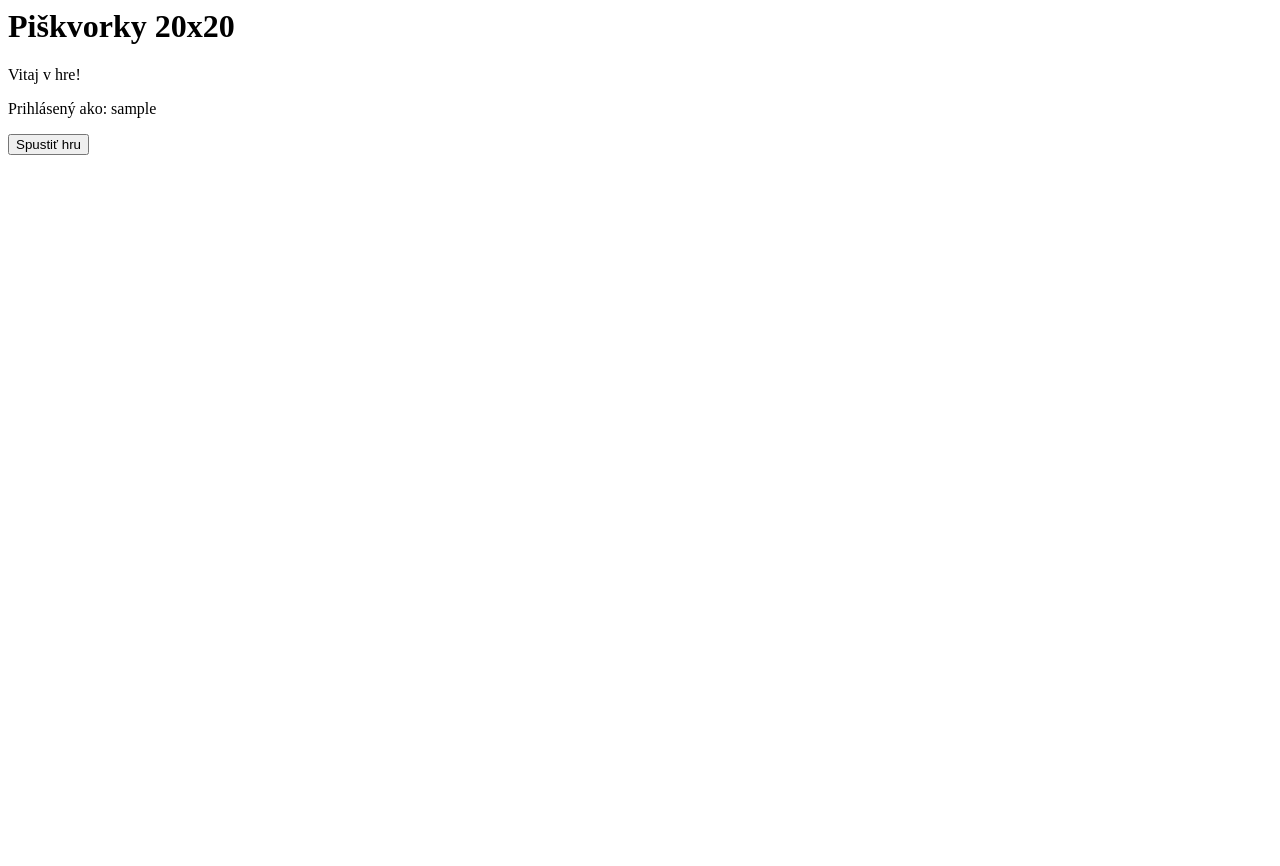
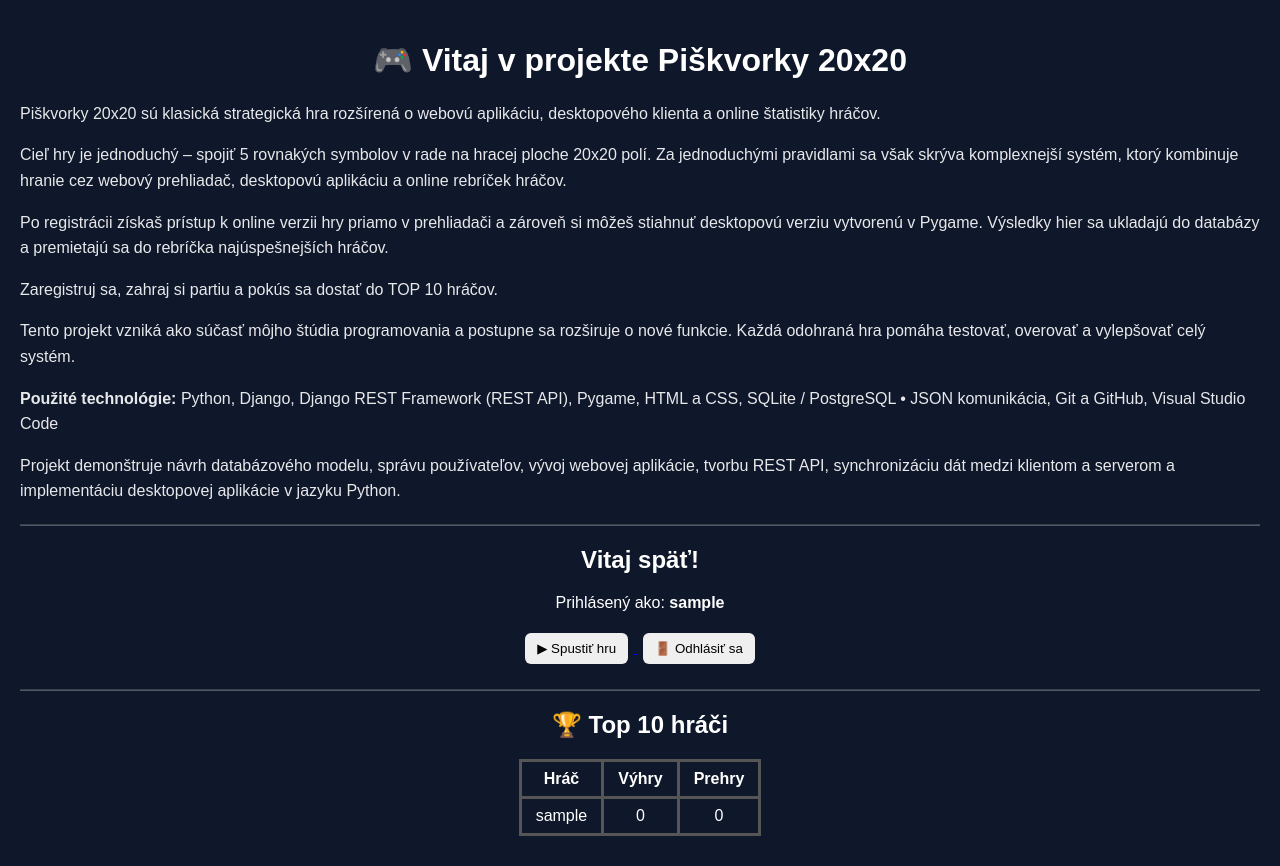
Before and after one commit to idulik/Piskvorky-15x15, a Django app: page / in a window 1280 px wide. Before the commit the page ends 155 px from the top, so only its background shows below. Run offline with Django 5.2, Linux system fonts and the light colour scheme; the visitor is signed in with stand-in values (Sample User, id 1); data comes from the database, SQL or seed files in the repository; parts of the project's set-up code (start-up, migrations or seed data) failed here and were passed over.

Commit message:
UI upravy 2

```diff
--- a/game/urls.py
+++ b/game/urls.py
@@ -10,4 +10,5 @@ urlpatterns = [
     path("game/", views.game_view, name="game"),
     path("move/<int:x>/<int:y>/", move, name="move"),
     path("reset/", reset, name="reset"),
+    path("logout/", views.logout_view, name="logout"),
 ]
--- a/game/views.py
+++ b/game/views.py
@@ -3,10 +3,14 @@ from .models import PlayerStats
 from django.contrib.auth.forms import AuthenticationForm
 from django.contrib.auth import login
 from django.contrib.auth.decorators import login_required
+from django.contrib.auth import logout
+from django.shortcuts import redirect
 
 
 def home(request):
     form = AuthenticationForm()
+
+    top_players = PlayerStats.objects.all().order_by('-wins', 'losses')[:10]
 
     if request.method == "POST":
         form = AuthenticationForm(data=request.POST)
@@ -16,8 +20,13 @@ def home(request):
             return redirect("home")
 
     return render(request, "home.html", {
-        "form": form
+        "form": form,
+        "top_players": top_players
     })
+
+def logout_view(request):
+    logout(request)
+    return redirect("home")
 
 def leaderboard(request):
     players = PlayerStats.objects.all().order_by(
--- a/templates/home.html
+++ b/templates/home.html
@@ -1,18 +1,89 @@
-<h1>Piškvorky 20x20</h1>
+<!DOCTYPE html>
+<html lang="sk">
+<head>
+    <meta charset="UTF-8">
+    <title>Piškvorky 20x20</title>
+</head>
 
-<p>Vitaj v hre!</p>
+<body>
+
+<h1>🎮 Vitaj v projekte Piškvorky 20x20</h1>
+
+<div class="content">
+
+    <p>
+        Piškvorky 20x20 sú klasická strategická hra rozšírená o webovú aplikáciu, desktopového klienta a online štatistiky hráčov.
+    </p>
+
+    <p>
+        Cieľ hry je jednoduchý – spojiť 5 rovnakých symbolov v rade na hracej ploche 20x20 polí.
+        Za jednoduchými pravidlami sa však skrýva komplexnejší systém, ktorý kombinuje hranie cez webový prehliadač,
+        desktopovú aplikáciu a online rebríček hráčov.
+    </p>
+
+    <p>
+        Po registrácii získaš prístup k online verzii hry priamo v prehliadači a zároveň si môžeš stiahnuť desktopovú
+        verziu vytvorenú v Pygame. Výsledky hier sa ukladajú do databázy a premietajú sa do rebríčka najúspešnejších hráčov.
+    </p>
+
+    <p>
+        Zaregistruj sa, zahraj si partiu a pokús sa dostať do TOP 10 hráčov.
+    </p>
+
+    <p>
+        Tento projekt vzniká ako súčasť môjho štúdia programovania a postupne sa rozširuje o nové funkcie.
+        Každá odohraná hra pomáha testovať, overovať a vylepšovať celý systém.
+    </p>
+
+    <b>Použité technológie:</b> Python, Django, Django REST Framework (REST API), Pygame, HTML a CSS, SQLite / PostgreSQL
+• JSON komunikácia, Git a GitHub, Visual Studio Code
+
+    <p>
+        Projekt demonštruje návrh databázového modelu, správu používateľov, vývoj webovej aplikácie,
+        tvorbu REST API, synchronizáciu dát medzi klientom a serverom a implementáciu desktopovej aplikácie v jazyku Python.
+    </p>
+
+</div>
+
+<hr>
 
 {% if user.is_authenticated %}
 
-    <p>Prihlásený ako: {{ user.username }}</p>
+    <h2>Vitaj späť!</h2>
+
+    <p>Prihlásený ako: <b>{{ user.username }}</b></p>
 
     <a href="{% url 'game' %}">
-        <button>Spustiť hru</button>
+        <button>▶ Spustiť hru</button>
     </a>
+
+    <a href="{% url 'logout' %}">
+        <button>🚪 Odhlásiť sa</button>
+    </a>
+
+    <hr>
+
+    <h2>🏆 Top 10 hráči</h2>
+
+    <table>
+        <tr>
+            <th>Hráč</th>
+            <th>Výhry</th>
+            <th>Prehry</th>
+        </tr>
+
+        {% for p in top_players %}
+        <tr>
+            <td>{{ p.user.username }}</td>
+            <td>{{ p.wins }}</td>
+            <td>{{ p.losses }}</td>
+        </tr>
+        {% endfor %}
+    </table>
 
 {% else %}
 
-    <h2>Login</h2>
+    <h2>🔐 Prihlásenie</h2>
 
     <form method="post">
         {% csrf_token %}
@@ -26,3 +97,70 @@
     </p>
 
 {% endif %}
+
+<!-- ================= CSS ================= -->
+<style>
+
+body {
+    font-family: Arial;
+    background: #0f172a;
+    color: white;
+    text-align: center;
+    margin: 0;
+    padding: 20px;
+}
+
+/* subtitle text */
+.content {
+    max-width: 100%;
+    margin: auto;
+    text-align: left;
+    line-height: 1.6;
+    opacity: 0.9;
+}
+
+/* tech list */
+.tech {
+    list-style: none;
+    padding: 0;
+}
+
+.tech li {
+    background: #1e293b;
+    margin: 5px;
+    padding: 6px;
+    border-radius: 6px;
+    display: inline-block;
+}
+
+/* table */
+table {
+    margin: 10px auto;
+    border-collapse: collapse;
+    border: 3px solid white;
+}
+
+th, td {
+    border: 3px solid #555;
+    padding: 8px 14px;
+}
+
+/* buttons */
+button {
+    margin: 5px;
+    padding: 8px 12px;
+    cursor: pointer;
+    border-radius: 6px;
+    border: none;
+}
+
+/* hr */
+hr {
+    margin: 20px 0;
+    opacity: 0.3;
+}
+
+</style>
+
+</body>
+</html>
```
Also changed, not shown: templates/game.html (+54 -8 lines), templates/leaderboard.html (+30 -2 lines).
